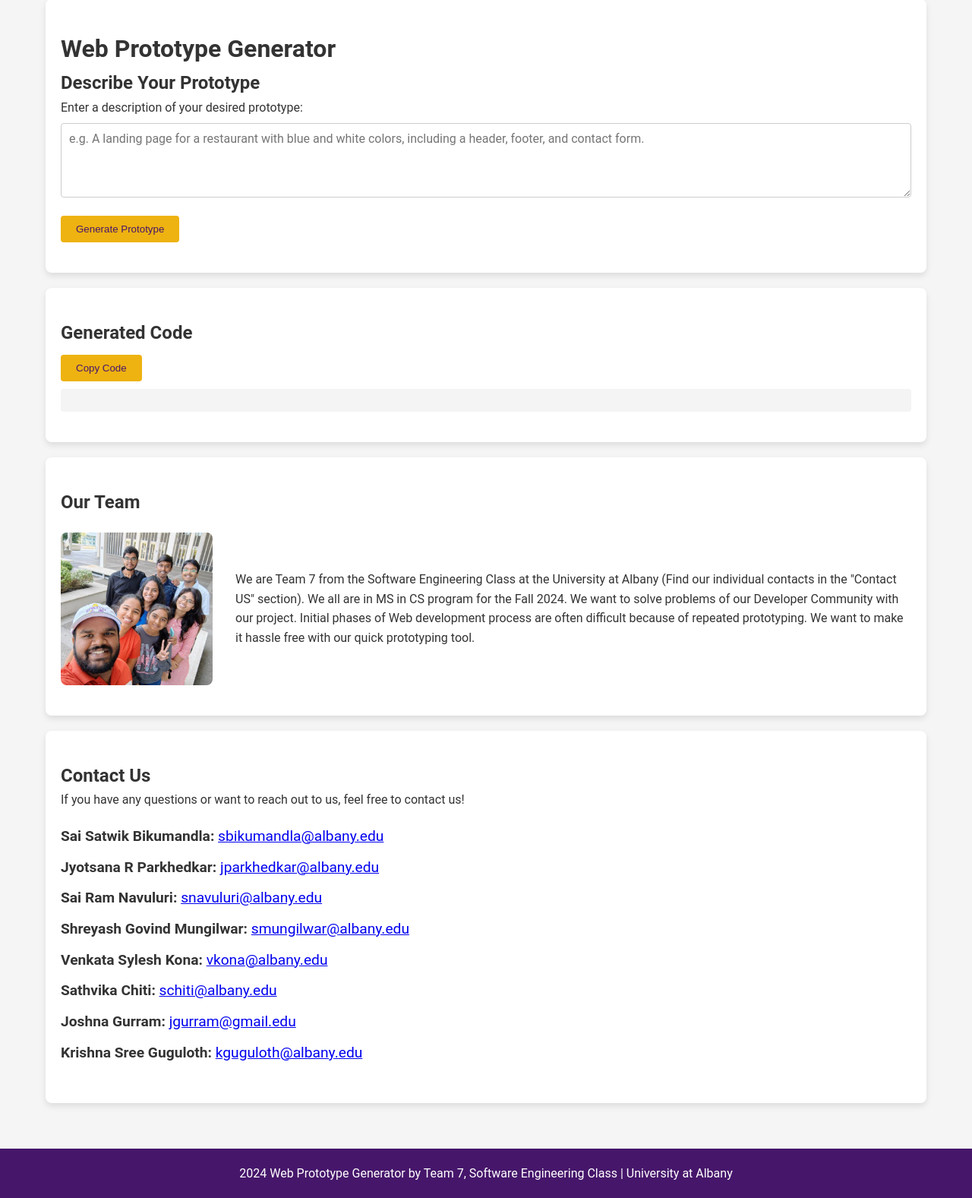
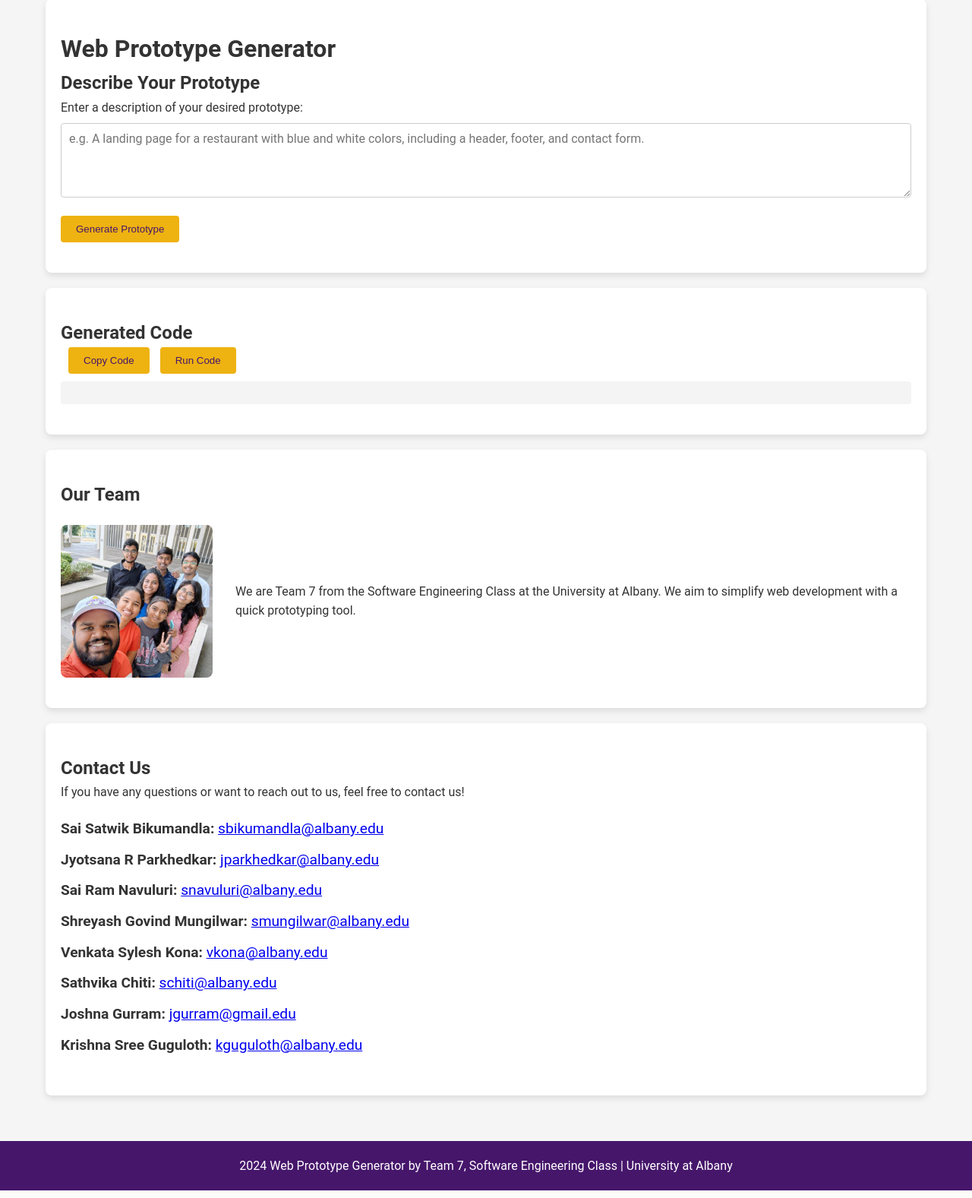
Before and after one commit to SaisatwikBiku/prototype-generator-for-web-dev, a Flask app: page / in a window 1280 px wide. Shown: the part 135-1712 px from the top of the page at 76% size. Run offline with Flask 3, Linux system fonts and the light colour scheme.

Commit message:
added Run-feature

```diff
--- a/static/script.js
+++ b/static/script.js
@@ -11,7 +11,7 @@
     loadingSpinner.style.display = 'inline-block';
     loadingSpinner.innerHTML = '<div class="spinner"></div>';
 
-    // Send description to backend and fetch the generated prototype // Utilised GPT-4o to write this part of the scrip
+    // Send description to backend and fetch the generated prototype
     fetch('/generate-prototype', {
         method: 'POST',
         headers: {
@@ -40,7 +40,7 @@
     });
 });
 
-// Copy the generated code to clipboard // Utilised GPT-4o to write this part of the scrip
+// Copy the generated code to clipboard
 document.getElementById('copy-button').addEventListener('click', function() {
     const generatedCode = document.getElementById('generated-code-pre').textContent;
     navigator.clipboard.writeText(generatedCode).then(() => {
@@ -49,3 +49,16 @@
         alert("Failed to copy: " + err);
     });
 });
+
+// Run the generated code in a new pop-up window
+document.getElementById('run-button').addEventListener('click', function() {
+    const generatedCode = document.getElementById('generated-code-pre').textContent;
+
+    // Open a new window
+    const newWindow = window.open('', '_blank');
+
+    // Write the generated code into the new window's document
+    newWindow.document.open();
+    newWindow.document.write(generatedCode);
+    newWindow.document.close();
+});
--- a/static/styles.css
+++ b/static/styles.css
@@ -51,7 +51,7 @@
     color: #eeb211;
 }
 
-.container { /* Utilised GPT-4o to write this part of the style sheet */
+.container {
     flex: 1;
     max-width: 1200px;
     margin: 20px auto;
@@ -91,15 +91,9 @@
     background-color: #c99b10;
 }
 
-#copy-button {
-    background-color: #eeb211;
-    color: #46166b;
-    margin-top: 10px;
+.copy-btn, .run-btn {
+    margin-left: 10px;
     margin-bottom: 10px;
-}
-
-#copy-button:hover {
-    background-color: #c99b10;
 }
 
 pre {
@@ -109,7 +103,6 @@
     font-family: 'Courier New', monospace;
     overflow-x: auto;
 }
-
 
 .team-container {
     display: flex;
@@ -133,7 +126,6 @@
     margin-top: auto;
 }
 
-
 #contact ul {
     list-style: none;
     margin-top: 20px;
@@ -143,7 +135,6 @@
     margin-bottom: 10px;
     font-size: 1.2em;
 }
-
 
 .loading-spinner {
     display: none;
--- a/templates/index.html
+++ b/templates/index.html
@@ -2,15 +2,15 @@
 <html lang="en">
 <head>
     <meta charset="UTF-8">
-    <meta name="viewport" content="width=device-width, initial-scale=1.0"> <!-- Utilized GenAI for this line here -->
+    <meta name="viewport" content="width=device-width, initial-scale=1.0">
     <title>Web Prototype Generator</title>
-    <link rel="shortcut icon" href="{{ url_for('static', filename='Web Prototype Generator.png') }}" type="image/x-icon"> <!-- canva design #1 -->
+    <link rel="shortcut icon" href="{{ url_for('static', filename='Web Prototype Generator.png') }}" type="image/x-icon">
     <link rel="stylesheet" href="{{ url_for('static', filename='styles.css') }}">
 </head>
 <body>
 
     <nav>
-        <img src="{{ url_for('static', filename='Web Prototype Generator.png') }}" alt="WPG Logo"> <!-- canva design #1 -->
+        <img src="{{ url_for('static', filename='Web Prototype Generator.png') }}" alt="WPG Logo">
         <ul>
             <li><a href="#prototype-generator">Prototype Generator</a></li>
             <li><a href="#generated-code">Generated Code</a></li>
@@ -33,18 +33,20 @@
         </div>
 
         <!-- generated code section -->
-        <div class="section" id="generated-code">
-            <h2>Generated Code</h2>
-            <button class="copy-btn" id="copy-button">Copy Code</button>
-            <pre id="generated-code-pre"></pre>
-        </div>
+    <div class="section" id="generated-code">
+         <h2>Generated Code</h2>
+        <button class="copy-btn" id="copy-button">Copy Code</button>
+        <button class="run-btn" id="run-button">Run Code</button>
+        <pre id="generated-code-pre"></pre>
+    </div>
+
 
         <!-- meet our team section -->
         <div class="section" id="team">
             <h2>Our Team</h2>
             <div class="team-container">
                 <img src="{{ url_for('static', filename='team.png') }}" alt="Team Photo" class="team-photo">
-                <p>We are Team 7 from the Software Engineering Class at the University at Albany (Find our individual contacts in the "Contact US" section). We all are in MS in CS program for the Fall 2024. We want to solve problems of our Developer Community with our project. Initial phases of Web development process are often difficult because of repeated prototyping. We want to make it hassle free with our quick prototyping tool.</p>
+                <p>We are Team 7 from the Software Engineering Class at the University at Albany. We aim to simplify web development with a quick prototyping tool.</p>
             </div>
         </div>
 
@@ -52,7 +54,7 @@
         <div class="section" id="contact">
             <h2>Contact Us</h2>
             <p>If you have any questions or want to reach out to us, feel free to contact us!</p>
-            <ul> <!-- names in the order of messages sent in the team chat -->
+            <ul>
                 <li><strong>Sai Satwik Bikumandla: </strong><a href="mailto:sbikumandla@albany.edu">sbikumandla@albany.edu</a></li>
                 <li><strong>Jyotsana R Parkhedkar: </strong><a href="mailto:jparkhedkar@albany.edu">jparkhedkar@albany.edu</a></li>
                 <li><strong>Sai Ram Navuluri: </strong><a href="mailto:snavuluri@albany.edu">snavuluri@albany.edu</a></li>
```
